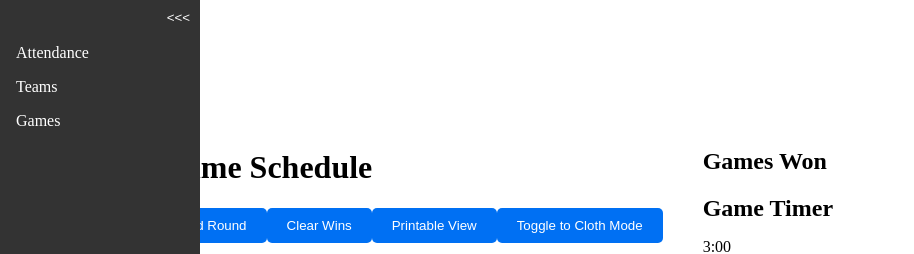
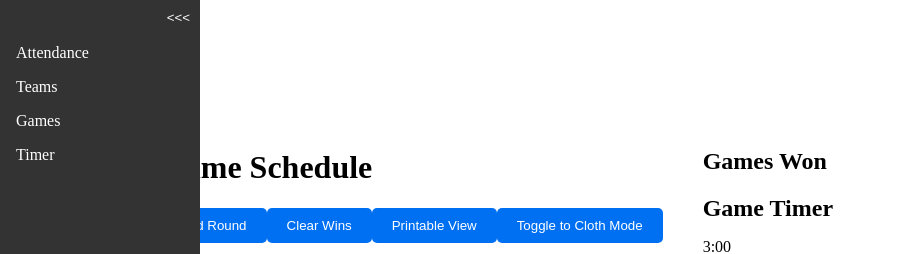
Before and after one commit to jsartin513/open-gym, a Next.js app: page /games in a window 1280 px wide. Shown: the top 254 px of the page, without its empty margins (0-914 px from the left). Built offline with nearby package versions, Linux system fonts and the light colour scheme.

Commit message:
Standalone timer page

```diff
--- a/src/components/(layout)/LeftNav.jsx
+++ b/src/components/(layout)/LeftNav.jsx
@@ -25,6 +25,9 @@ const LeftNav = () => {
           <li>
             <Link href="/games">Games</Link>
           </li>
+          <li>
+            <Link href="/timer">Timer</Link>
+          </li>
         </ul>
       )}
     </nav>
```
